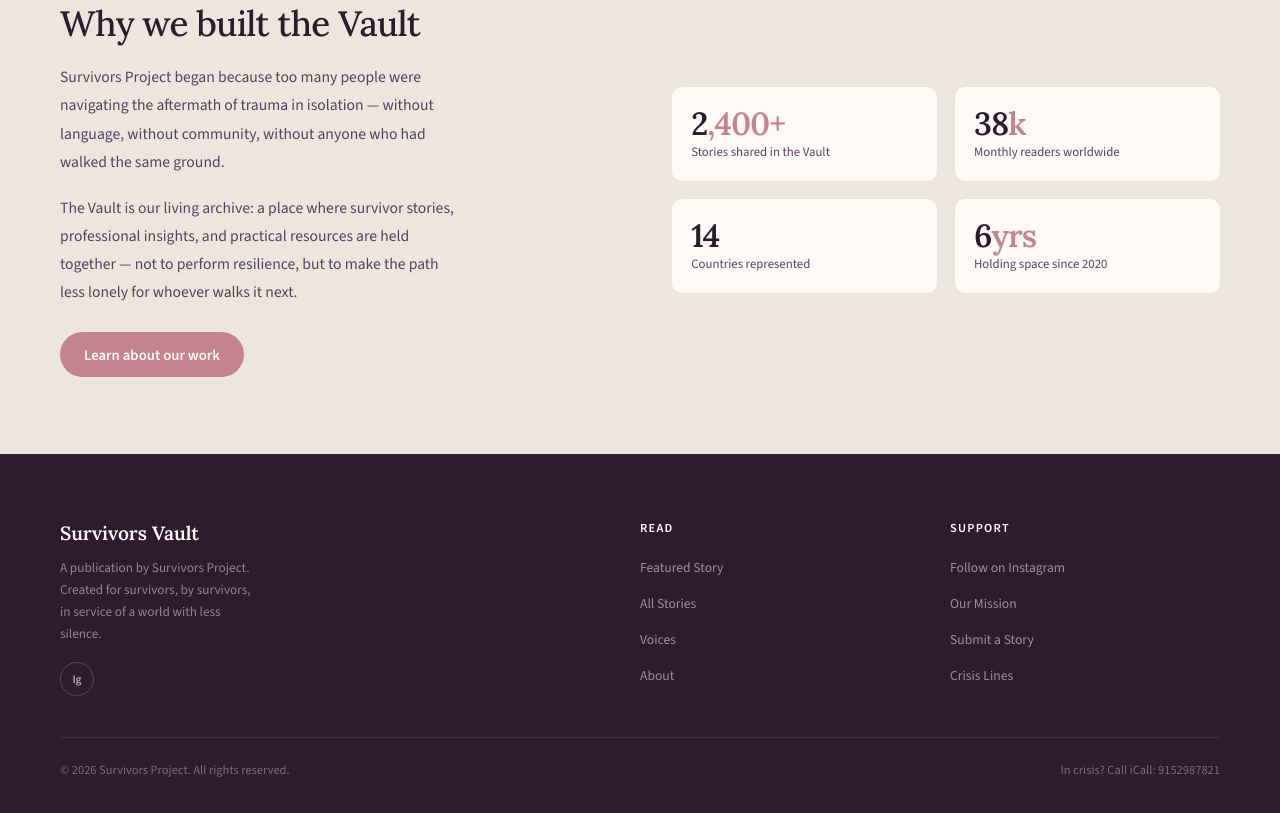
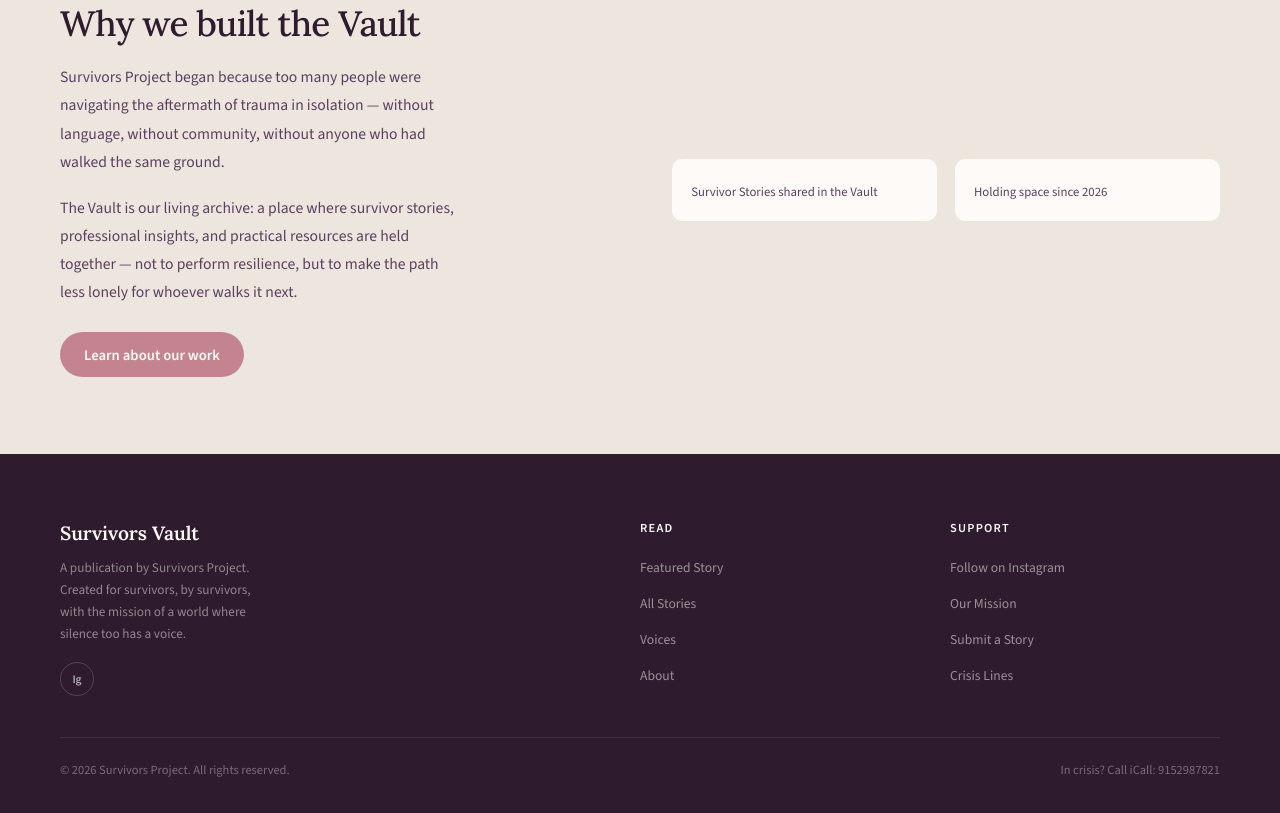
Before and after one commit to Valkyrie247/SurvivorsVault, a plain HTML site: page index.html in a window 1280 px wide. Shown: the part 1679-2492 px from the top of the page. Drawn offline with nearby package versions, Linux system fonts and the light colour scheme.

Commit message:
renamed to index.html

```diff
--- a/survivorsvault.html
+++ b/index.html
@@ -564,10 +564,8 @@ function aboutHTML() {
       <a href="#" class="btn-primary" style="display:inline-block;margin-top:.5rem">Learn about our work</a>
     </div>
     <div class="about-stats">
-      <div class="stat-box"><p class="stat-n">2<span>,400+</span></p><p class="stat-l">Stories shared in the Vault</p></div>
-      <div class="stat-box"><p class="stat-n">38<span>k</span></p><p class="stat-l">Monthly readers worldwide</p></div>
-      <div class="stat-box"><p class="stat-n">14</p><p class="stat-l">Countries represented</p></div>
-      <div class="stat-box"><p class="stat-n">6<span>yrs</span></p><p class="stat-l">Holding space since 2020</p></div>
+      <div class="stat-box"><p class="stat-n"></p><p class="stat-l">Survivor Stories shared in the Vault</p></div>
+      <div class="stat-box"><p class="stat-n"></p><p class="stat-l">Holding space since 2026</p></div>
     </div>
   </div></section>`;
 }
@@ -578,7 +576,7 @@ function footerHTML() {
     <div class="footer-top">
       <div class="footer-brand">
         <p class="f-logo">Survivors Vault</p>
-        <p class="f-tag">A publication by Survivors Project. Created for survivors, by survivors, in service of a world with less silence.</p>
+        <p class="f-tag">A publication by Survivors Project. Created for survivors, by survivors, with the mission of a world where silence too has a voice.</p>
         <div class="f-social"><a href="${esc(ig)}" target="_blank" rel="noopener" class="soc-a" aria-label="Instagram">Ig</a></div>
       </div>
       <div class="footer-col"><h4>Read</h4><ul>
```
